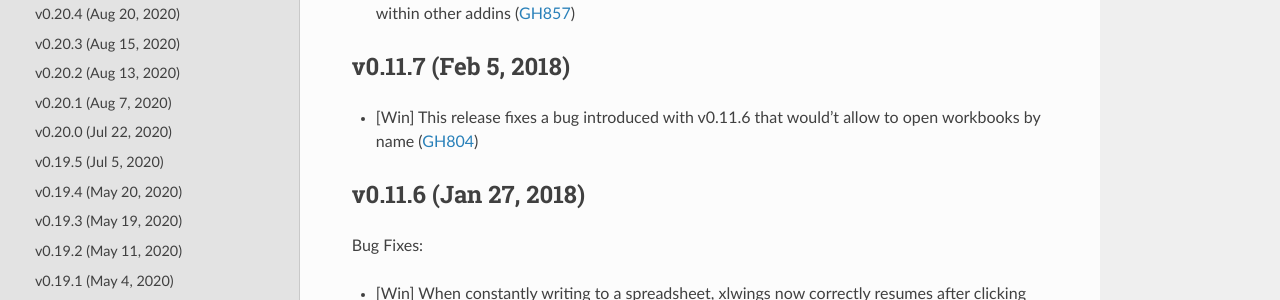
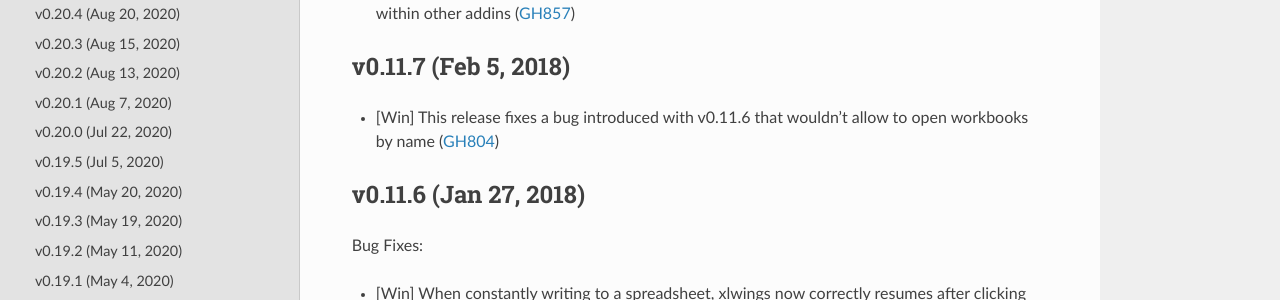
Before and after one commit to xlwings/xlwings, a Sphinx documentation site: the page built from docs/whatsnew.rst, in a window 1280 px wide and 900 px high, scrolled down 10835 px. Shown: the part 150-450 px from the top of the window. Built offline with Sphinx 7.4.7 and the Read the Docs theme 2.0.0, drawn with Linux system fonts in a browser that asks for light colours; some of the changed text lies outside the part shown.

Commit message:
Fix typo

```diff
--- a/docs/whatsnew.rst
+++ b/docs/whatsnew.rst
@@ -414,7 +414,7 @@
 v0.11.7 (Feb 5, 2018)
 ----------------------
 
-* [Win] This release fixes a bug introduced with v0.11.6 that would't allow to open workbooks by name (:issue:`804`)
+* [Win] This release fixes a bug introduced with v0.11.6 that wouldn't allow to open workbooks by name (:issue:`804`)
 
 v0.11.6 (Jan 27, 2018)
 ----------------------
```
Also changed, not shown: other parts of docs/whatsnew.rst (+1 -1 lines).
